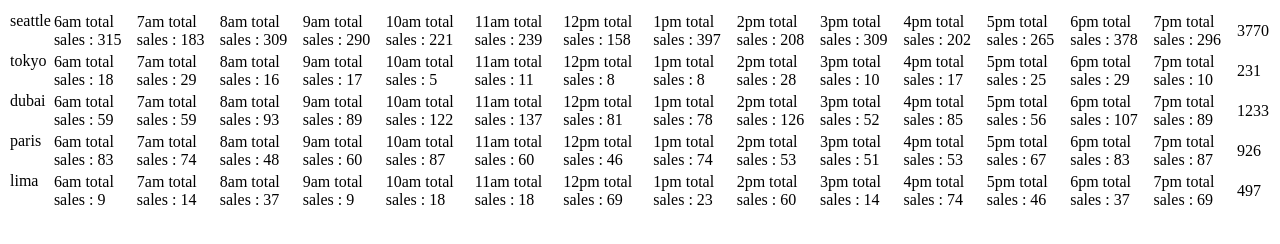
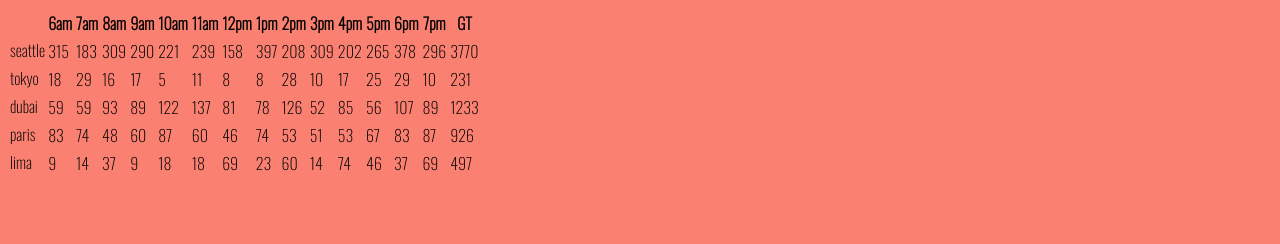
Before and after one commit to Jfras7/cookie-stand, a plain HTML site: page sales.html in a window 1280 px wide. Drawn offline with nearby package versions, Linux system fonts and the light colour scheme.

Commit message:
added pictures for lab and added code

```diff
--- a/app.js
+++ b/app.js
@@ -18,7 +18,7 @@ function Store(name, min, max, avgCookie, salesTotal, grandTotal){
         for(let i = 0; i < hours.length; i += 1){
             this.numOfCust = genRange(this.minCust, this.maxCust);
             this.custSales = Math.round(this.avgCookie * this.numOfCust);
-            this.salesTotal.push (hours[i] + " total sales : " + this.custSales);
+            this.salesTotal.push (this.custSales);
             this.grandTotal = this.grandTotal + this.custSales;
 
         }
@@ -75,12 +75,24 @@ const numberContainerElem = document.getElementById('container');
 
 const articleElem = document.createElement('article');
 numberContainerElem.appendChild(articleElem);
-
 const salesTable = document.createElement('table');
 articleElem.appendChild(salesTable);
+
+function tableHeader(){
   const headerRowElem = document.createElement('tr');
   salesTable.appendChild(headerRowElem);
-
+  let blankCell = document.createElement('th');
+  headerRowElem.appendChild(blankCell);
+for(let i = 0; i < hours.length; i++){
+  let hour = document.createElement('th');
+  hour.textContent = hours[i];
+  headerRowElem.appendChild(hour);
+}
+let total = document.createElement('th');
+total.textContent = ("GT")
+headerRowElem.appendChild(total);
+}
+tableHeader()
   Store.prototype.render = function(){
     // this.hourlyCustomers()
     // let body = document.getElementById('tbody')
--- a/sales.html
+++ b/sales.html
@@ -1,20 +1,11 @@
 <!DOCTYPE html>
 <html>
     <head>
-        <link href="style.css">
+        <link rel="stylesheet" href="style.css">
     </head>
     <body>
         <div id="container"></div>
-        <!-- <h1>Seattle Sales</h1>
-        <p id="s1"></p>
-        <h1>Tokyo Sales</h1>
-        <p id="s2"></p>
-        <h1>Dubai Sales</h1>
-        <p id="s3"></p>
-        <h1>Paris Sales</h1>
-        <p id="s4"></p>
-        <h1>Lima Sales</h1>
-        <p id="s5"></p> -->
+
     </body>
     <script src="app.js"></script>
 </html>
```
Also changed, not shown: index.html (+10 -0 lines), chinook.jpeg (added), cutter.jpeg (added), family.jpeg (added), fish.jpeg (added), frosted-cookie.jpeg (added), salmon (1).png (added), shirt.jpeg (added), style.css (line endings or trailing spaces).
